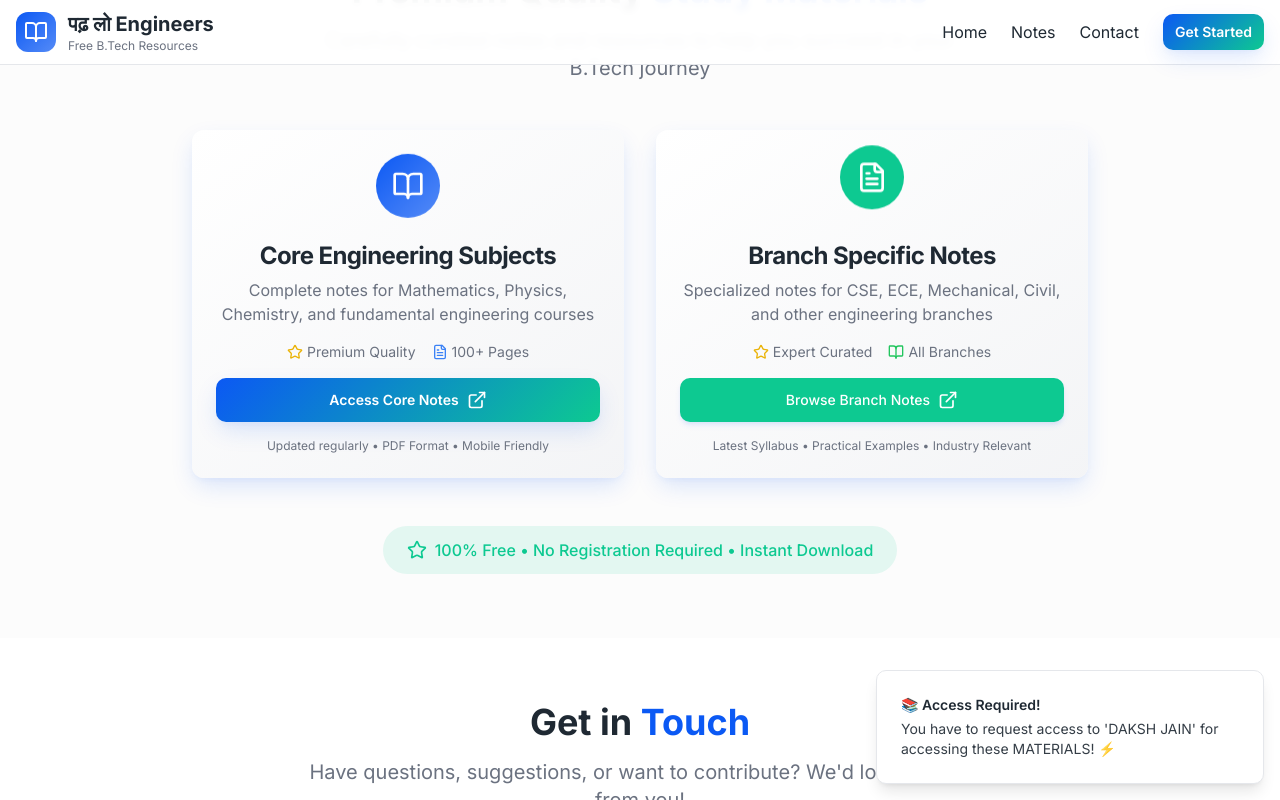
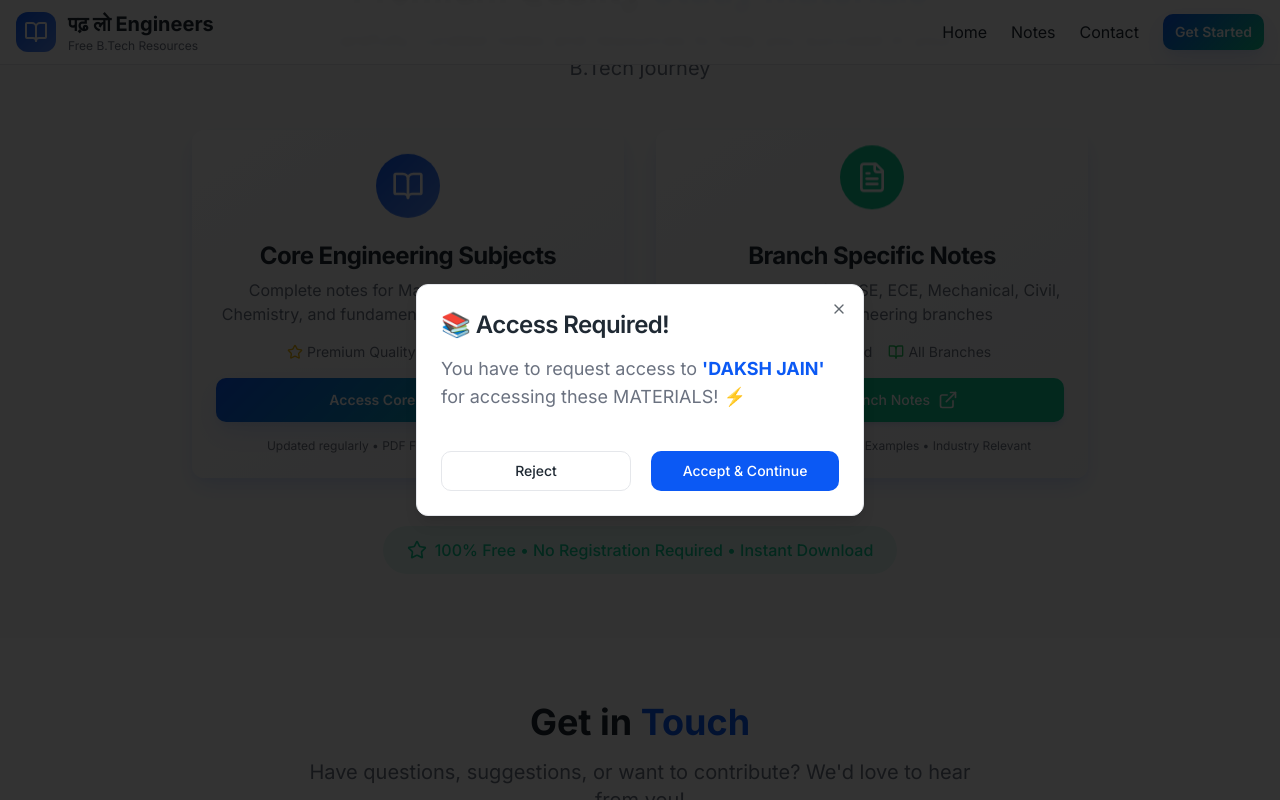
Before and after one commit to newdaksh/padhlo-engineers-notes, a React (Vite) app: page / in a window 1280 px wide. Both pictures are taken after a click on the button "Access Core Notes". Shown: the part 894-1694 px from the top of the page. Built offline with nearby package versions, Linux system fonts and the light colour scheme.

Commit message:
Implement modal for note access
Add a modal that prompts the user to accept or reject accessing the notes. If accepted, redirect to the link. If rejected, display a "Thanks for visiting" message.

```diff
--- a/src/components/NotesSection.tsx
+++ b/src/components/NotesSection.tsx
@@ -1,22 +1,34 @@
 import { Button } from "@/components/ui/enhanced-button"
 import { Card, CardContent, CardDescription, CardHeader, CardTitle } from "@/components/ui/card"
+import { Dialog, DialogContent, DialogDescription, DialogFooter, DialogHeader, DialogTitle } from "@/components/ui/dialog"
 import { useToast } from "@/hooks/use-toast"
 import { BookOpen, ExternalLink, FileText, Star } from "lucide-react"
+import { useState } from "react"
 
 export function NotesSection() {
   const { toast } = useToast()
+  const [dialogOpen, setDialogOpen] = useState(false)
+  const [currentLink, setCurrentLink] = useState("")
+  const [currentNotesType, setCurrentNotesType] = useState("")
 
   const handleNotesAccess = (notesType: string, link: string) => {
+    setCurrentNotesType(notesType)
+    setCurrentLink(link)
+    setDialogOpen(true)
+  }
+
+  const handleAccept = () => {
+    setDialogOpen(false)
+    window.open(currentLink, '_blank')
+  }
+
+  const handleReject = () => {
+    setDialogOpen(false)
     toast({
-      title: "📚 Access Required!",
-      description: "You have to request access to 'DAKSH JAIN' for accessing these MATERIALS! ⚡",
-      duration: 3000,
+      title: "Thanks for visiting! 🙏",
+      description: "Feel free to explore other sections of the website.",
+      duration: 2000,
     })
-
-    // Redirect after showing the message
-    setTimeout(() => {
-      window.open(link, '_blank')
-    }, 1500)
   }
 
   return (
@@ -122,6 +134,26 @@ export function NotesSection() {
           </div>
         </div>
       </div>
+
+      {/* Access Permission Dialog */}
+      <Dialog open={dialogOpen} onOpenChange={setDialogOpen}>
+        <DialogContent className="sm:max-w-md text-center">
+          <DialogHeader>
+            <DialogTitle className="text-2xl mb-2">📚 Access Required!</DialogTitle>
+            <DialogDescription className="text-lg">
+              You have to request access to <span className="font-bold text-primary">'DAKSH JAIN'</span> for accessing these MATERIALS! ⚡
+            </DialogDescription>
+          </DialogHeader>
+          <DialogFooter className="flex flex-row gap-3 justify-center mt-6">
+            <Button variant="outline" onClick={handleReject} className="flex-1">
+              Reject
+            </Button>
+            <Button variant="default" onClick={handleAccept} className="flex-1">
+              Accept & Continue
+            </Button>
+          </DialogFooter>
+        </DialogContent>
+      </Dialog>
     </section>
   )
 }
```
